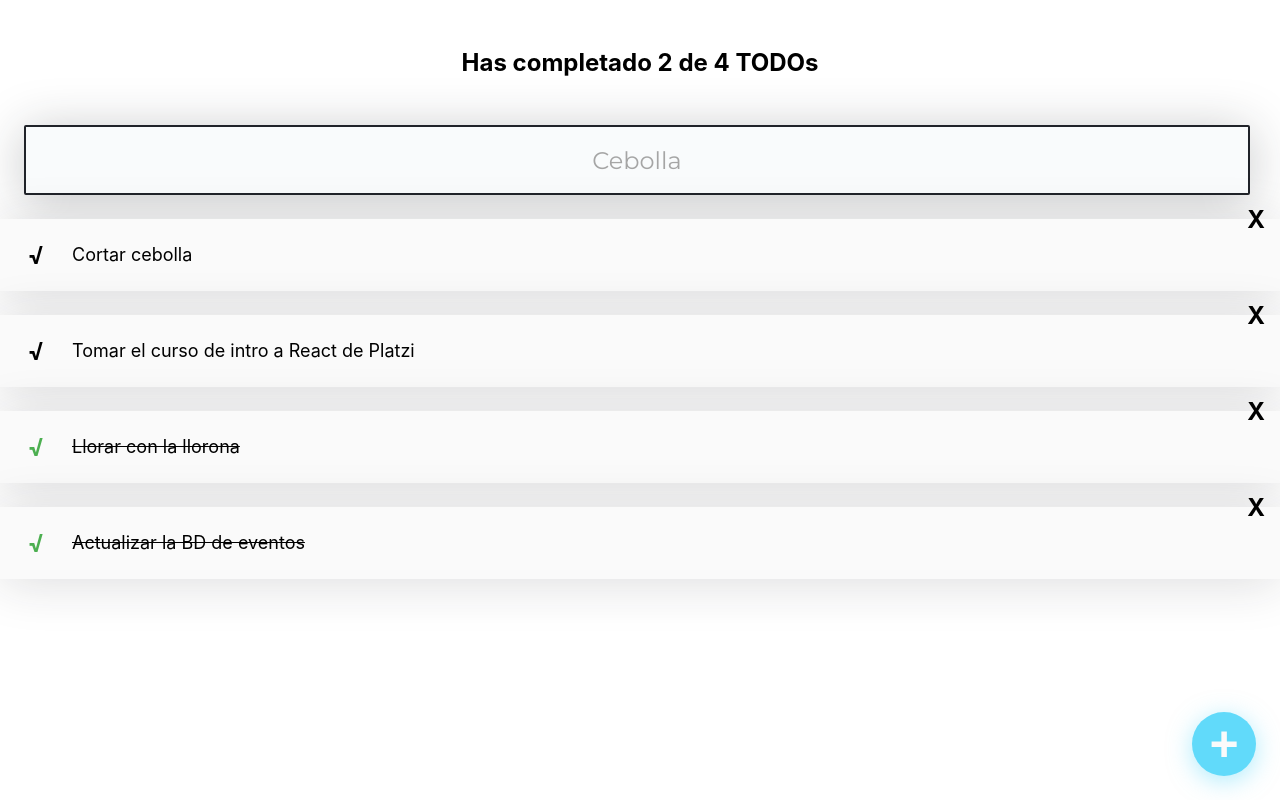
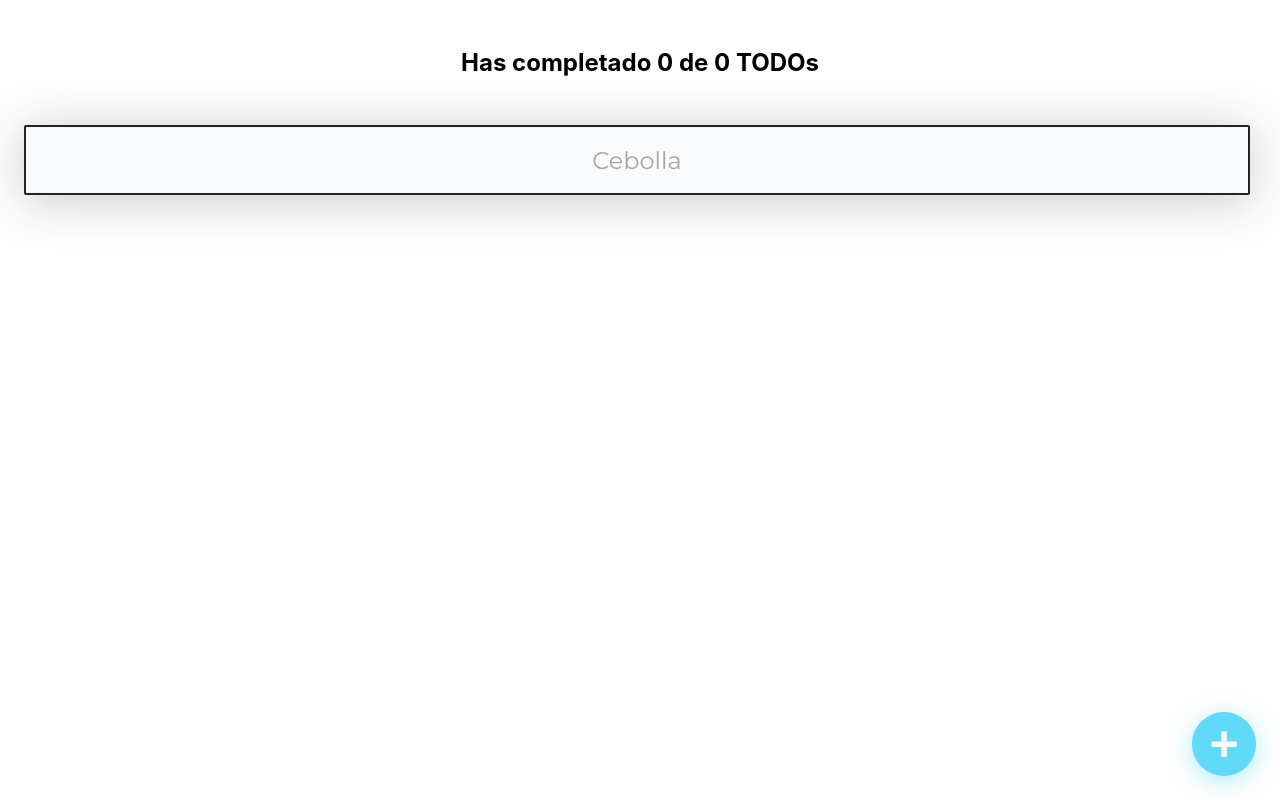
Before and after one commit to trb2021/todo-app, a React (Create React App) app: page / in a window 1280 px wide. Built offline with nearby package versions, Linux system fonts and the light colour scheme.

Commit message:
Añadiendo alamacenamiento en localStorage, utilizando custom hooks. Refactorizando App

```diff
--- a/src/components/App/App.js
+++ b/src/components/App/App.js
@@ -1,15 +1,18 @@
 import React, { useState } from 'react';
+import useLocalStorage from '../../hooks/useLocalStorage';
 import AppUI from './AppUI';
 
-const defaultTodos = [
+/*const defaultTodos = [
   { id:1, text: 'Cortar cebolla', completed: false },
   { id:2, text: 'Tomar el curso de intro a React de Platzi', completed: false },
   { id:3, text: 'Llorar con la llorona', completed: true },
   { id:4, text: 'Actualizar la BD de eventos', completed: true },
-];
+];*/
 
 function App() {
-  const [todos, setTodos] = useState(defaultTodos);
+
+  const [todos, saveTodos] = useLocalStorage('TODOS_V1', []);
+
   const [searchValue, setSearchValue] = useState('')
 
   const completedTodos = todos.filter(todo=>!!todo.completed).length;
@@ -27,24 +30,19 @@ function App() {
     })
   }
 
+
   const toggleCompleteTodo = (todoId) => {
     const todoIndex = todos.findIndex(todo => todo.id === todoId);
     const newTodos = [...todos];
     newTodos[todoIndex].completed = !newTodos[todoIndex].completed;
-    setTodos(newTodos);
+    saveTodos(newTodos);
   }
 
   const deleteTodo = (todoId) => {
-    /* Mi variante
-    const todoFiltered = todos.filter(todo=>{
-      return todo.id !== todoId;
-    })
-    setTodos(todoFiltered);
-    */
     const todoIndex = todos.findIndex(todo => todo.id === todoId);
     const newTodos = [...todos];
     newTodos.splice(todoIndex,1);
-    setTodos(newTodos);
+    saveTodos(newTodos);
   }
 
   return (
--- /dev/null
+++ b/src/hooks/useLocalStorage.js
@@ -0,0 +1,25 @@
+import { useState } from 'react';
+
+function useLocalStorage (itemName, initialValue){
+    const localStorageItem = localStorage.getItem(itemName);
+    let parsedItem;
+
+    if (!localStorageItem) {
+      localStorage.setItem(itemName, JSON.stringify(initialValue));
+      parsedItem = initialValue;
+    } else {
+      parsedItem = JSON.parse(localStorageItem);
+    }
+
+    const [item, setItem] = useState(parsedItem);
+
+    const saveItem = (newItem) => {
+      const stringifiedItem = JSON.stringify(newItem);
+      localStorage.setItem(itemName, stringifiedItem);
+      setItem(newItem);
+    }
+
+    return [item, saveItem];
+}
+
+export default useLocalStorage;
```
